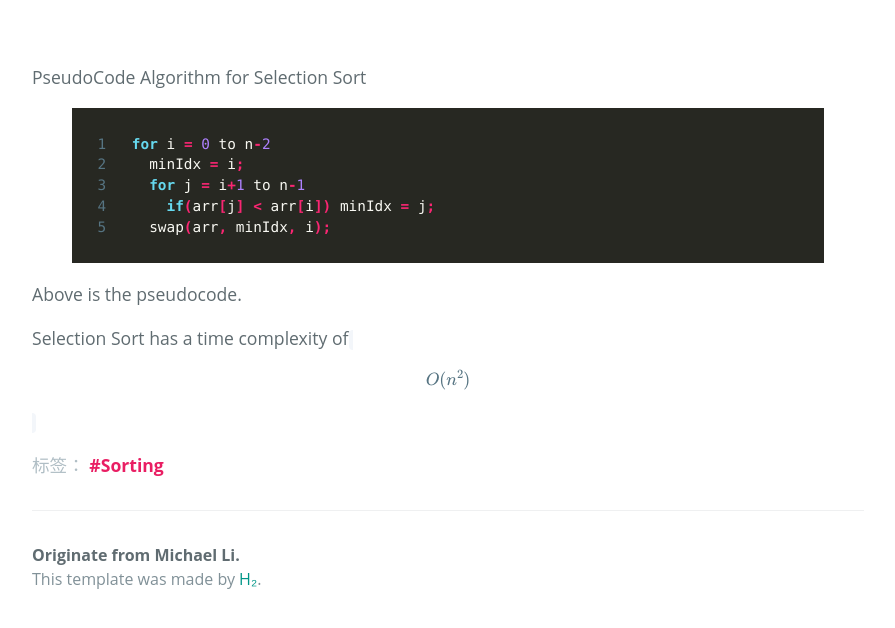
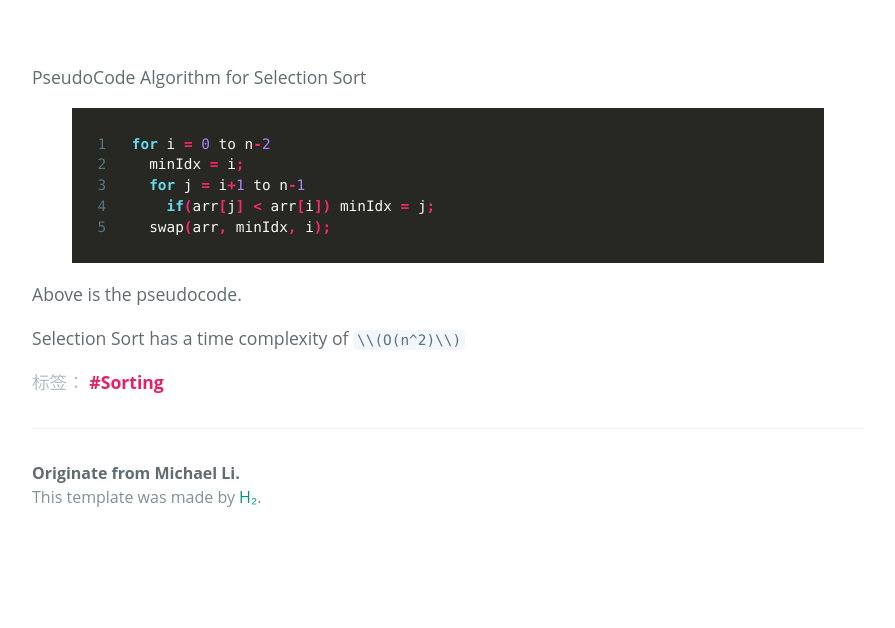
Before and after one commit to zl323/zl323.github.io, a Jekyll site: the page built from _posts/2020-05-12-Selection-Sort.md, in a window 1280 px wide and 993 px high, cut to the strip 354-982 px from the top of the window. Shown: the whole strip, without its empty margins (192-1087 px from the left). Built offline with Jekyll 4.4.1, drawn with Linux system fonts in a browser that asks for light colours; some web fonts are replaced; formulas are drawn with MathJax 3.

```diff
--- a/_posts/2020-05-12-Selection-Sort.md
+++ b/_posts/2020-05-12-Selection-Sort.md
@@ -17,4 +17,4 @@ for i = 0 to n-2
 {% endhighlight %}
 Above is the pseudocode.
 
-Selection Sort has a time complexity of `$$O(n^2)$$`
+Selection Sort has a time complexity of `\\(O(n^2)\\)`
```
